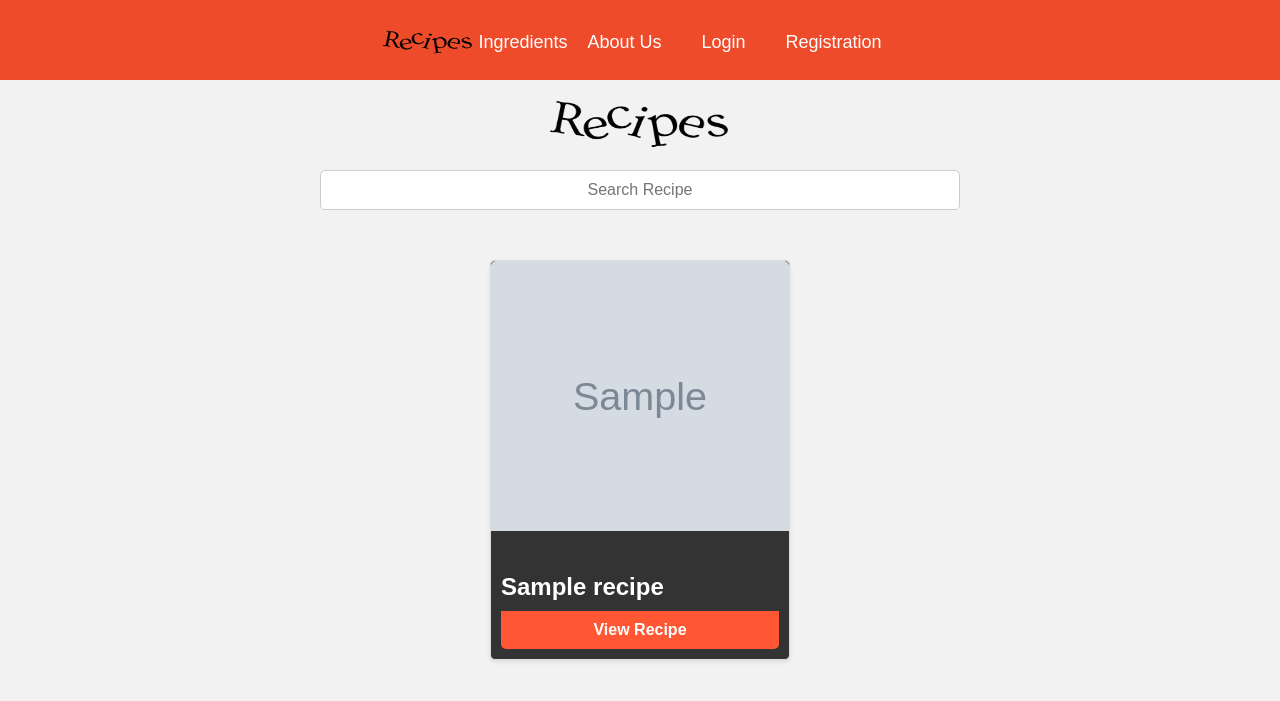
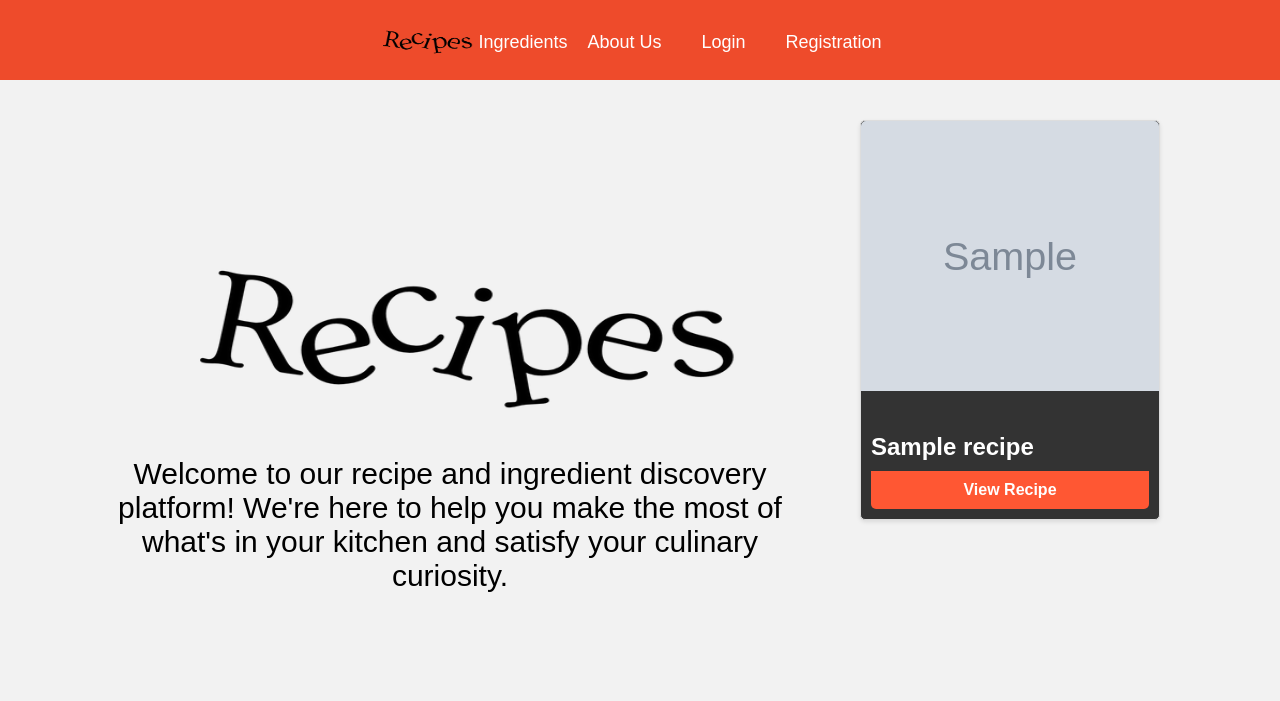
Before and after one commit to kokey09/Recipe-Management-System, a Flask app: page / in a window 1280 px wide. Shown: the top 701 px of the page. Run offline with Flask 3, Linux system fonts and the light colour scheme; tables that the repository leaves empty hold one stand-in row (values such as "Sample post"); grey boxes marked "Sample" are stand-in pictures.

Commit message:
10/21/2023

```diff
--- a/controllers/account_controller.py
+++ b/controllers/account_controller.py
@@ -71,6 +71,7 @@ def dashboard():
 @account_controller_bp.route('/login', methods=['GET', 'POST'])
 def login():
     error = None
+
     if request.method == 'POST':
         username = request.form['username']
         entered_password = request.form['password']
--- /dev/null
+++ b/controllers/static/css/user_base.css
@@ -0,0 +1,101 @@
+/* Reset some default styles */
+* {
+    margin: 0;
+    padding: 0;
+    box-sizing: border-box;
+}
+
+/* Global styles */
+body {
+    font-family: Arial, sans-serif;
+    background-color: #f2f2f2;
+    margin: 0;
+}
+
+nav {
+    height: 80px; /* Set a fixed height for the navbar */
+    background-color: #EE4B2B;
+    color: #fff;
+    padding: 20px 0;
+    text-align: center;
+    position: fixed;
+    top: 0; /* Set the top property to 0 to make it stick to the top */
+    left: 0;
+    width: 100%;
+    z-index: 1000; /* Add z-index to ensure it's above other elements */
+}
+
+nav h1 {
+    font-size: 28px;
+    margin-bottom: 10px;
+
+}
+
+nav ul {
+    list-style: none;
+    display: flex;
+    justify-content: center;
+    align-items: center;
+}
+
+nav li {
+    margin: 0 20px;
+}
+
+nav a {
+    color: #fff;
+    text-decoration: none;
+    font-size: 18px;
+    transition: color 0.3s;
+}
+
+nav a:hover {
+    color: #ff5733;
+}
+
+.logo-image {
+    width: 100px;
+    height: 40px;
+    /* Add any other styles you need for the image */
+}
+
+}
+.dropdown {
+    position: relative;
+}
+
+.dropdown-content {
+    display: none;
+    position: absolute;
+    background-color: #ff5733;
+    min-width: 160px;
+    box-shadow: 0 2px 4px rgba(0, 0, 0, 0.2);
+}
+
+/* Style each ingredient as a block element */
+.dropdown-content a {
+    display: block;
+    padding: 10px;
+    text-decoration: none;
+    color: #fff;
+    font-weight: bold;
+}
+
+/* Add hover effect on each ingredient */
+.dropdown-content a:hover {
+    background-color: #ff3300;
+}
+
+.dropdown:hover .dropdown-content {
+    display: block;
+}
+.search-bar {
+    display: block;
+    margin: 10px auto 10px; /* Decrease margin-top to 20px */
+    text-align: center;
+    width: 50%;
+    padding: 10px;
+    font-size: 16px;
+    border: 1px solid #ccc;
+    border-radius: 5px;
+}
--- a/controllers/static/css/user_page.css
+++ b/controllers/static/css/user_page.css
@@ -1,74 +1,12 @@
-/* Reset some default styles */
-* {
-    margin: 0;
-    padding: 0;
-    box-sizing: border-box;
-}
-
-/* Global styles */
-body {
-    font-family: Arial, sans-serif;
-    background-color: #f2f2f2;
-    margin: 0;
-}
-
-nav {
-    height: 80px; /* Set a fixed height for the navbar */
-    background-color: #EE4B2B;
-    color: #fff;
-    padding: 20px 0;
-    text-align: center;
-    position: fixed;
-    top: 0; /* Set the top property to 0 to make it stick to the top */
-    left: 0;
-    width: 100%;
-    z-index: 1000; /* Add z-index to ensure it's above other elements */
-}
-
-nav h1 {
-    font-size: 28px;
-    margin-bottom: 10px;
-
-}
-
-nav ul {
-    list-style: none;
-    display: flex;
-    justify-content: center;
-    align-items: center;
-}
-
-nav li {
-    margin: 0 20px;
-}
-
-nav a {
-    color: #fff;
-    text-decoration: none;
-    font-size: 18px;
-    transition: color 0.3s;
-}
-
-nav a:hover {
-    color: #ff5733;
-}
-
 
 
 /* Recipe cards styles */
-ul.recipe-list {
+/* Recipe cards styles */
+.recipe-list {
     list-style-type: none;
     display: flex;
-    flex-wrap: wrap;
-    justify-content: space-around;
-    padding: 20px;
-}
-ul.recipe-list {
-    list-style-type: none;
-    display: flex;
-    flex-wrap: wrap;
-    justify-content: space-around;
-    padding: 20px;
+    justify-content: right;
+    padding: 100px;
 }
 
 .recipe-card {
@@ -120,30 +58,11 @@ ul.recipe-list {
     font-weight: bold;
     border-radius: 0 0 5px 5px;
 }
-.view-recipe {
-    display: block;
-    text-align: center;
-    padding: 10px;
-    background-color: #ff5733;
-    color: #fff;
-    text-decoration: none;
-    font-weight: bold;
-    border-radius: 0 0 5px 5px;
-}
+
 
 
 .recipe-card a:hover {
     background-color: #ff3300;
-}
-.search-bar {
-    display: block;
-    margin: 10px auto 10px; /* Decrease margin-top to 20px */
-    text-align: center;
-    width: 50%;
-    padding: 10px;
-    font-size: 16px;
-    border: 1px solid #ccc;
-    border-radius: 5px;
 }
 
 
@@ -159,49 +78,19 @@ ul.recipe-list {
     flex-direction: column;
     justify-content: flex-end; /* Align the content to the bottom of the card */
 }
-
 .logo-link {
     display: flex;
     justify-content: center;
     align-items: center;
+    flex-direction: column;
+    text-align: center;
     width: 100%;
-    height: 80px; /* Adjust the height as needed */
-    margin-top: 80px; /* Add margin-top to push it lower */
+    height: 80px;
+    margin-top: 260px;
 }
 
-.logo-image {
-    width: 100px;
-    height: 40px;
-    /* Add any other styles you need for the image */
+.welcome {
+    margin-top: 10px; /* I-adjust ang margin-top kung kinakailangan */
+    font-size:30px;
+    margin-right:40px;
 }
-
-}
-.dropdown {
-    position: relative;
-}
-
-.dropdown-content {
-    display: none;
-    position: absolute;
-    background-color: #ff5733;
-    min-width: 160px;
-    box-shadow: 0 2px 4px rgba(0, 0, 0, 0.2);
-}
-
-/* Style each ingredient as a block element */
-.dropdown-content a {
-    display: block;
-    padding: 10px;
-    text-decoration: none;
-    color: #fff;
-    font-weight: bold;
-}
-
-/* Add hover effect on each ingredient */
-.dropdown-content a:hover {
-    background-color: #ff3300;
-}
-
-.dropdown:hover .dropdown-content {
-    display: block;
-}
--- a/controllers/templates/ingredients.html
+++ b/controllers/templates/ingredients.html
@@ -39,7 +39,7 @@
         </tr>
     </thead>
     <tbody>
-        {% for ingredient in ingredients %}
+        {% for ingredient in ingredients | sort(attribute='name') %}
         <tr>
             <td>{{ ingredient.ingredient_id }}</td>
             <td>{{ ingredient.name }}</td>
--- a/controllers/templates/recipe_display.html
+++ b/controllers/templates/recipe_display.html
@@ -24,7 +24,7 @@
                     <img src="{{ recipe.image_url }}" alt="{{ recipe.name }} Image" style="width: 298px; height: 270px;" loading="lazy">
                     <div class="recipe-details">
                         <h2>{{ recipe.name }}</h2>
-                         <a href="{{ url_for('recipe_controller.recipe_instruction', recipe_id=recipe.recipe_id, recipe_name=recipe.name) }}">View Recipe</a>
+                         <a href="{{ url_for('recipe_controller.recipe_instruction', recipe_id=recipe.recipe_id, recipe_name=recipe.name) }}" class="view-recipe">View Recipe</a>
                     </div>
             </li>
             {% endfor %}
--- a/controllers/templates/recipes.html
+++ b/controllers/templates/recipes.html
@@ -46,13 +46,14 @@
                 </tr>
             </thead>
             <tbody>
-                {% for recipe in recipes %}
+                {% for recipe in recipes  | sort(attribute='name')%}
                 <tr>
                     <td>{{ recipe.recipe_id }}</td>
                     <td>{{ recipe.name }}</td>
                     <td>{{ recipe.instructions }}</td>
                     <td>
                         <img src="{{ recipe.image_url }}" alt="{{ recipe.name }} Image" style="width: 100px; height: 100px;">
+
                     </td>
                     <td>
                         <button class="btn btn-danger delete-button" title="Delete Recipe" data-recipe-id="{{ recipe.recipe_id }}">Delete</button>
--- a/controllers/templates/user_base.html
+++ b/controllers/templates/user_base.html
@@ -3,7 +3,7 @@
 <head>
     <meta charset="UTF-8">
     <title>{% block title %}HomePage{% endblock %}</title>
-    <link rel="stylesheet" type="text/css" href="{{ url_for('static', filename='css/user_page.css')}}">
+    <link rel="stylesheet" type="text/css" href="{{ url_for('static', filename='css/user_base.css')}}">
     <link rel="icon" href="{{ url_for('static', filename='img-db/recipes.png') }}" type="image/x-icon">
     <script src="{{ url_for('static', filename='js/search.js') }}"></script>
 
@@ -13,6 +13,7 @@
 <nav>
     <ul>
         <a href="/" id="home-link" title="Home Page"> <img src="{{ url_for('static', filename='img-db/recipes.png') }}" alt="Your Logo" style="width: 100px; height: 40px;"></a>
+
         <div class="dropdown">
             <a href="/ingredient_display" id="ingredients-link">Ingredients</a>
             <div class="dropdown-content">
@@ -30,6 +31,10 @@
             <li>Hi {{ user.username }}</li>
             <li><a href="{{ url_for('account_controller.logout') }}" onclick="return confirm('Are you sure you want to log out?')">Logout</a></li>
         {% endif %}
+        {% if user and user.type == 'admin' %}
+            <li><a href="{{ url_for('account_controller.dashboard') }}" id="admin-dashboard-link">Go Back to Admin Dashboard</a></li>
+        {% endif %}
+
     </ul>
 </nav>
 
--- a/controllers/templates/user_page.html
+++ b/controllers/templates/user_page.html
@@ -1,22 +1,30 @@
 {% extends 'user_base.html' %}
 {% block title %}Recipes with{% endblock %}
 {% block content %}
+    <link rel="stylesheet" type="text/css" href="{{ url_for('static', filename='css/user_page.css')}}">
+
+<div class="recipe-list">
 
     <div class="logo-link">
-    <img src="{{ url_for('static', filename='img-db/recipes.png') }}" alt="Your Logo" style="width: 200px; height: 80px;">
+        <img src="{{ url_for('static', filename='img-db/recipes.png') }}" alt="Your Logo" style="width: 600px; height: 240px;">
+        <p class="welcome">Welcome to our recipe and ingredient discovery platform! We're here to help you make the most of what's in your kitchen and satisfy your culinary curiosity.</p>
     </div>
-<input type="text" id="searchInput" class="search-bar" placeholder="Search Recipe">
-<ul class="recipe-list">
-    {% for recipe in recipes[:5] %}
-    <li class="recipe-card">
+
+    <div class="recipe-row">
+        {% for recipe in recipes[:4] %}
+            <div class="recipe-card">
                 <img src="{{ recipe.image_url }}" alt="{{ recipe.name }} Image" style="width: 298px; height: 270px;">
                 <div class="recipe-details">
                     <h2>{{ recipe.name }}</h2>
                     <a href="{{ url_for('recipe_controller.recipe_instruction', recipe_name=recipe.name) }}" class="view-recipe">View Recipe</a>
                 </div>
-    </li>
+            </div>
+            {% if loop.index % 2 == 0 %}
+            </div>
+            <div class="recipe-row">
+            {% endif %}
         {% endfor %}
-</ul>
-
+    </div>
+</div>
 
 {% endblock %}
```
Also changed, not shown: controllers/static/css/ingredient_display.css (+9 -7 lines), controllers/static/css/recipe_display.css (+15 -4 lines), controllers/static/img-db/biko.jpg (added), controllers/static/img-db/inbound230423983534590712.jpg (added). Lines whose indentation alone changed are shown as unchanged.
